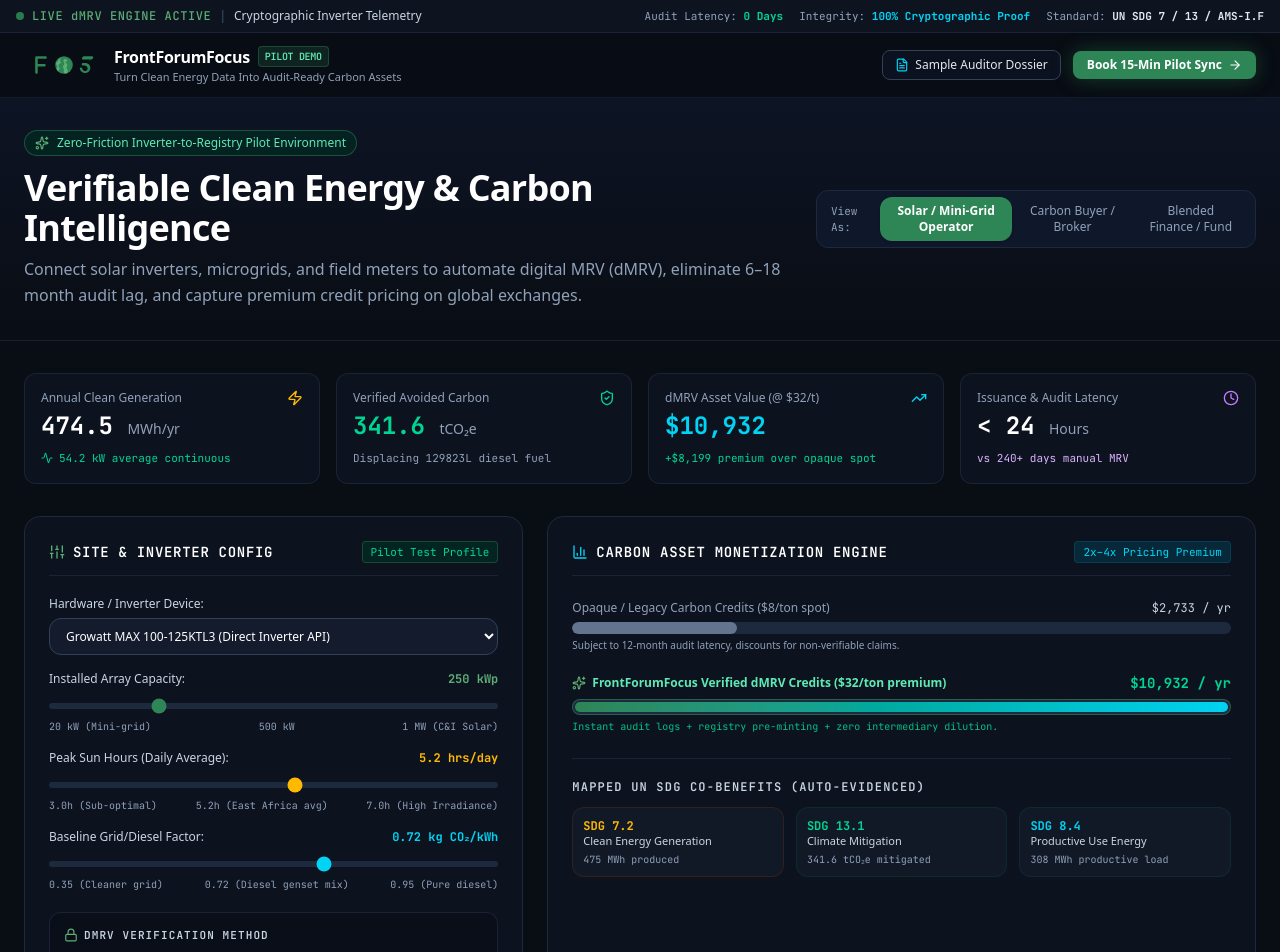
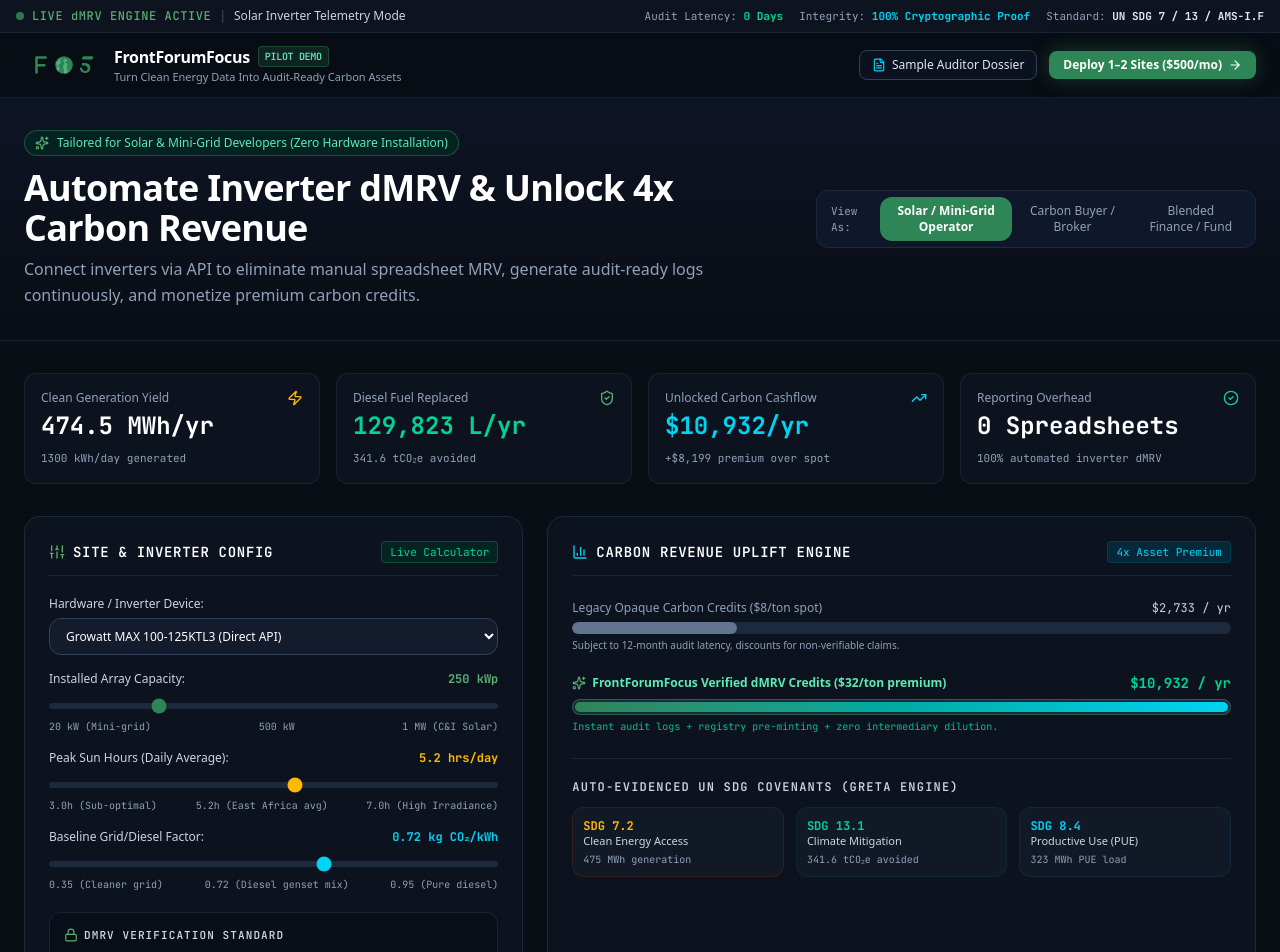
Before and after one commit to palontologist/impact-dash, a Next.js app: page /demo in a window 1280 px wide. Shown: the top 952 px of the page. Built offline with nearby package versions, Linux system fonts and the light colour scheme.

Commit message:
feat: make all metric cards, badges, and context dynamically reconfigure when switching personas

```diff
--- a/app/demo/page.tsx
+++ b/app/demo/page.tsx
@@ -25,7 +25,10 @@
   Calendar,
   Clock,
   Check,
-  AlertCircle
+  AlertCircle,
+  Users,
+  Award,
+  Wallet
 } from "lucide-react";
 
 export default function FrontForumFocusDemoPage() {
@@ -52,6 +55,10 @@
   const dailyKWh = capacityKW * sunHours;
   const annualMWh = (dailyKWh * 365) / 1000;
   const annualAvoidedTonsCO2 = (annualMWh * 1000 * gridFactor) / 1000;
+  const dieselLitersOffset = annualAvoidedTonsCO2 * 380;
+  const productiveUseMWh = annualMWh * 0.68;
+  const householdsConnected = Math.round(annualMWh * 2.8);
+  const microEnterprisesPowered = Math.round(capacityKW * 0.45);
 
   // Pricing: Standard credit ($8/t) vs FrontForumFocus dMRV Premium ($32/t)
   const standardRevenueUSD = annualAvoidedTonsCO2 * 8;
@@ -67,6 +74,102 @@
     { time: "12s ago", deviceId: "BAT-STOR-002", kw: "45.0 kW", v: "48.2 V", co2Offset: "32.4 kg/hr", hash: "0x77c2...55b1", status: "VERIFIED" },
   ];
 
+  // Dynamic persona-driven stats configuration
+  const personaStats = {
+    operator: [
+      {
+        title: "Clean Generation Yield",
+        value: `${annualMWh.toFixed(1)} MWh/yr`,
+        subtext: `${dailyKWh.toFixed(0)} kWh/day generated`,
+        icon: <Zap className="w-4 h-4 text-amber-400" />,
+        highlightColor: "text-white"
+      },
+      {
+        title: "Diesel Fuel Replaced",
+        value: `${Math.round(dieselLitersOffset).toLocaleString()} L/yr`,
+        subtext: `${annualAvoidedTonsCO2.toFixed(1)} tCO₂e avoided`,
+        icon: <ShieldCheck className="w-4 h-4 text-[#5DAE74]" />,
+        highlightColor: "text-emerald-400"
+      },
+      {
+        title: "Unlocked Carbon Cashflow",
+        value: `$${dmrvPremiumRevenueUSD.toLocaleString(undefined, { maximumFractionDigits: 0 })}/yr`,
+        subtext: `+$${unlockedUpsideUSD.toLocaleString(undefined, { maximumFractionDigits: 0 })} premium over spot`,
+        icon: <TrendingUp className="w-4 h-4 text-cyan-400" />,
+        highlightColor: "text-cyan-400"
+      },
+      {
+        title: "Reporting Overhead",
+        value: "0 Spreadsheets",
+        subtext: "100% automated inverter dMRV",
+        icon: <CheckCircle2 className="w-4 h-4 text-emerald-400" />,
+        highlightColor: "text-white"
+      }
+    ],
+    carbon_buyer: [
+      {
+        title: "Certified Avoided Emissions",
+        value: `${annualAvoidedTonsCO2.toFixed(1)} tCO₂e`,
+        subtext: "UNFCCC AMS-I.F / ISO 14064-2",
+        icon: <ShieldCheck className="w-4 h-4 text-emerald-400" />,
+        highlightColor: "text-emerald-400"
+      },
+      {
+        title: "dMRV Quality Premium",
+        value: "$32.00 / ton",
+        subtext: "vs $8.00/ton opaque spot discount",
+        icon: <Award className="w-4 h-4 text-cyan-400" />,
+        highlightColor: "text-cyan-400"
+      },
+      {
+        title: "Issuance / Audit Latency",
+        value: "< 24 Hours",
+        subtext: "vs 240+ days industry average",
+        icon: <Clock className="w-4 h-4 text-purple-400" />,
+        highlightColor: "text-purple-300"
+      },
+      {
+        title: "Cryptographic Provenance",
+        value: "100% Verified",
+        subtext: "Immutable SHA-256 batch logs",
+        icon: <Lock className="w-4 h-4 text-[#5DAE74]" />,
+        highlightColor: "text-white"
+      }
+    ],
+    investor: [
+      {
+        title: "SDG 7.2 Clean Power Index",
+        value: `${annualMWh.toFixed(1)} MWh`,
+        subtext: `${householdsConnected.toLocaleString()} household equivalents`,
+        icon: <Zap className="w-4 h-4 text-amber-400" />,
+        highlightColor: "text-amber-300"
+      },
+      {
+        title: "SDG 8.4 Productive Use (PUE)",
+        value: `${productiveUseMWh.toFixed(1)} MWh`,
+        subtext: `${microEnterprisesPowered} local enterprises powered`,
+        icon: <Users className="w-4 h-4 text-cyan-400" />,
+        highlightColor: "text-cyan-300"
+      },
+      {
+        title: "SDG 13.1 Climate Mitigation",
+        value: `${annualAvoidedTonsCO2.toFixed(1)} tCO₂e`,
+        subtext: "Direct carbon abatement proof",
+        icon: <ShieldCheck className="w-4 h-4 text-emerald-400" />,
+        highlightColor: "text-emerald-400"
+      },
+      {
+        title: "Debt Covenant Status",
+        value: "100% Compliant",
+        subtext: "Continuous audit-ready DFI telemetry",
+        icon: <Wallet className="w-4 h-4 text-purple-400" />,
+        highlightColor: "text-white"
+      }
+    ]
+  };
+
+  const currentStats = personaStats[persona];
+
   return (
     <div className="min-h-screen bg-[#090D14] text-slate-100 font-sans selection:bg-[#2E8556]/30 selection:text-emerald-200">
       {/* Top Banner / Live Provenance Tag */}
@@ -76,7 +179,11 @@
             <span className="flex h-2 w-2 rounded-full bg-[#2E8556] animate-pulse"></span>
             <span className="font-mono text-[#5DAE74] font-medium tracking-wide">LIVE dMRV ENGINE ACTIVE</span>
             <span className="hidden sm:inline text-slate-600">|</span>
-            <span className="hidden sm:inline text-slate-300">Cryptographic Inverter Telemetry</span>
+            <span className="hidden sm:inline text-slate-300">
+              {persona === "operator" && "Solar Inverter Telemetry Mode"}
+              {persona === "carbon_buyer" && "Carbon Registry & Verification Mode"}
+              {persona === "investor" && "Blended Finance & SDG Impact Covenant Mode"}
+            </span>
           </div>
           <div className="flex items-center gap-4 text-[11px] font-mono text-slate-400">
             <span>Audit Latency: <strong className="text-emerald-400">0 Days</strong></span>
@@ -110,32 +217,36 @@
               Sample Auditor Dossier
             </button>
             <a
-              href="https://frontforumfocus.com"
-              target="_blank"
-              rel="noreferrer"
+              href="mailto:george.karani@startupgrind.com?subject=FrontForumFocus%20%24500%2Fmo%20Pilot%20Inquiry"
               className="flex items-center gap-1.5 px-3.5 py-1.5 rounded-md bg-[#2E8556] text-white text-xs font-semibold hover:bg-[#267048] transition shadow-[0_0_20px_rgba(46,133,86,0.4)]"
             >
-              Book 15-Min Pilot Sync
+              Deploy 1–2 Sites ($500/mo)
               <ArrowRight className="w-3.5 h-3.5" />
             </a>
           </div>
         </div>
       </header>
 
-      {/* Hero / Quick Context */}
+      {/* Hero & Dynamic Persona Switcher */}
       <section className="border-b border-slate-800/60 bg-gradient-to-b from-[#0d1424] to-[#090D14] px-4 sm:px-6 py-8">
         <div className="max-w-7xl mx-auto">
           <div className="flex flex-col lg:flex-row lg:items-center justify-between gap-6">
             <div className="max-w-3xl">
               <div className="inline-flex items-center gap-2 px-2.5 py-1 rounded-full bg-emerald-950/60 border border-[#2E8556]/50 text-emerald-300 text-xs font-medium mb-3">
                 <Sparkles className="w-3.5 h-3.5 text-[#5DAE74]" />
-                Zero-Friction Inverter-to-Registry Pilot Environment
+                {persona === "operator" && "Tailored for Solar & Mini-Grid Developers (Zero Hardware Installation)"}
+                {persona === "carbon_buyer" && "Tailored for Carbon Buyers, Registries & ESG Procurement"}
+                {persona === "investor" && "Tailored for Blended Finance Facilities & Impact Debt Funds"}
               </div>
               <h1 className="text-2xl sm:text-3xl lg:text-4xl font-bold tracking-tight text-white">
-                Verifiable Clean Energy & Carbon Intelligence
+                {persona === "operator" && "Automate Inverter dMRV & Unlock 4x Carbon Revenue"}
+                {persona === "carbon_buyer" && "High-Integrity Carbon Proof with 0-Day Audit Latency"}
+                {persona === "investor" && "Continuous UN SDG Covenants for Blended Finance"}
               </h1>
               <p className="mt-2 text-sm sm:text-base text-slate-400 leading-relaxed">
-                Connect solar inverters, microgrids, and field meters to automate digital MRV (dMRV), eliminate 6–18 month audit lag, and capture premium credit pricing on global exchanges.
+                {persona === "operator" && "Connect inverters via API to eliminate manual spreadsheet MRV, generate audit-ready logs continuously, and monetize premium carbon credits."}
+                {persona === "carbon_buyer" && "Every credit is verified in real-time with granular inverter telemetry, GPS coordinates, and tamper-resistant SHA-256 cryptographic provenance."}
+                {persona === "investor" && "Automate sustainability-linked debt compliance, monitor real-time productive use energy (PUE), and disburse tranches without audit lag."}
               </p>
             </div>
 
@@ -166,7 +277,7 @@
                 onClick={() => setPersona("investor")}
                 className={`px-3 py-1.5 rounded-lg text-xs font-medium transition ${
                   persona === "investor"
-                    ? "bg-indigo-500 text-slate-950 shadow font-semibold"
+                    ? "bg-indigo-500 text-white shadow font-semibold"
                     : "text-slate-400 hover:text-white"
                 }`}
               >
@@ -180,60 +291,22 @@
       {/* Main Content Area */}
       <main className="max-w-7xl mx-auto px-4 sm:px-6 py-8 space-y-8">
 
-        {/* 1. Top Stat Cards (Persona-Tailored) */}
+        {/* 1. Dynamic Top Stat Cards (Persona-Driven) */}
         <div className="grid grid-cols-1 sm:grid-cols-2 lg:grid-cols-4 gap-4">
-          <div className="p-4 rounded-xl border border-slate-800/80 bg-[#0c121e] relative overflow-hidden">
-            <div className="flex items-center justify-between text-slate-400 text-xs font-medium mb-1">
-              <span>Annual Clean Generation</span>
-              <Zap className="w-4 h-4 text-amber-400" />
+          {currentStats.map((stat, idx) => (
+            <div key={idx} className="p-4 rounded-xl border border-slate-800/80 bg-[#0c121e] relative overflow-hidden transition hover:border-slate-700">
+              <div className="flex items-center justify-between text-slate-400 text-xs font-medium mb-1">
+                <span>{stat.title}</span>
+                {stat.icon}
+              </div>
+              <div className={`text-2xl font-bold font-mono ${stat.highlightColor}`}>
+                {stat.value}
+              </div>
+              <div className="mt-2 flex items-center gap-1.5 text-[11px] text-slate-400 font-mono">
+                <span>{stat.subtext}</span>
+              </div>
             </div>
-            <div className="text-2xl font-bold text-white font-mono">
-              {annualMWh.toFixed(1)} <span className="text-sm font-sans font-normal text-slate-400">MWh/yr</span>
-            </div>
-            <div className="mt-2 flex items-center gap-1.5 text-[11px] text-emerald-400 font-mono">
-              <Activity className="w-3 h-3" />
-              <span>{(dailyKWh / 24).toFixed(1)} kW average continuous</span>
-            </div>
-          </div>
-
-          <div className="p-4 rounded-xl border border-slate-800/80 bg-[#0c121e] relative overflow-hidden">
-            <div className="flex items-center justify-between text-slate-400 text-xs font-medium mb-1">
-              <span>Verified Avoided Carbon</span>
-              <ShieldCheck className="w-4 h-4 text-emerald-400" />
-            </div>
-            <div className="text-2xl font-bold text-emerald-400 font-mono">
-              {annualAvoidedTonsCO2.toFixed(1)} <span className="text-sm font-sans font-normal text-slate-400">tCO₂e</span>
-            </div>
-            <div className="mt-2 flex items-center gap-1.5 text-[11px] text-slate-400 font-mono">
-              <span>Displacing {(annualAvoidedTonsCO2 * 380).toFixed(0)}L diesel fuel</span>
-            </div>
-          </div>
-
-          <div className="p-4 rounded-xl border border-slate-800/80 bg-[#0c121e] relative overflow-hidden">
-            <div className="flex items-center justify-between text-slate-400 text-xs font-medium mb-1">
-              <span>dMRV Asset Value (@ $32/t)</span>
-              <TrendingUp className="w-4 h-4 text-cyan-400" />
-            </div>
-            <div className="text-2xl font-bold text-cyan-400 font-mono">
-              ${dmrvPremiumRevenueUSD.toLocaleString(undefined, { maximumFractionDigits: 0 })}
-            </div>
-            <div className="mt-2 flex items-center gap-1.5 text-[11px] text-emerald-400 font-mono">
-              <span>+${unlockedUpsideUSD.toLocaleString(undefined, { maximumFractionDigits: 0 })} premium over opaque spot</span>
-            </div>
-          </div>
-
-          <div className="p-4 rounded-xl border border-slate-800/80 bg-[#0c121e] relative overflow-hidden">
-            <div className="flex items-center justify-between text-slate-400 text-xs font-medium mb-1">
-              <span>Issuance & Audit Latency</span>
-              <Clock className="w-4 h-4 text-purple-400" />
-            </div>
-            <div className="text-2xl font-bold text-white font-mono">
-              &lt; 24 <span className="text-sm font-sans font-normal text-slate-400">Hours</span>
-            </div>
-            <div className="mt-2 flex items-center gap-1.5 text-[11px] text-purple-300 font-mono">
-              <span>vs 240+ days manual MRV</span>
-            </div>
-          </div>
+          ))}
         </div>
 
         {/* 2. Interactive Inverter & Yield Simulator */}
@@ -246,7 +319,7 @@
                 <h2 className="text-sm font-semibold text-white tracking-wide uppercase font-mono">Site & Inverter Config</h2>
               </div>
               <span className="text-[11px] font-mono text-emerald-400 bg-emerald-950/70 border border-[#2E8556]/40 px-2 py-0.5 rounded">
-                Pilot Test Profile
+                Live Calculator
               </span>
             </div>
 
@@ -260,7 +333,7 @@
                   onChange={(e) => setSelectedInverter(e.target.value)}
                   className="w-full bg-[#131b2c] border border-slate-700 rounded-lg px-3 py-2 text-xs text-white focus:outline-none focus:border-[#2E8556]"
                 >
-                  <option value="Growatt MAX 100-125KTL3">Growatt MAX 100-125KTL3 (Direct Inverter API)</option>
+                  <option value="Growatt MAX 100-125KTL3">Growatt MAX 100-125KTL3 (Direct API)</option>
                   <option value="SMA Sunny Tripower CORE2">SMA Sunny Tripower CORE2</option>
                   <option value="Victron Energy Color Control GX">Victron Energy Color Control GX / VRM</option>
                   <option value="Huawei SUN2000 Smart PV">Huawei SUN2000 Smart PV Controller</option>
@@ -336,10 +409,10 @@
             <div className="p-3.5 rounded-xl bg-[#090e18] border border-slate-800/80 space-y-2">
               <div className="text-[11px] font-semibold text-slate-300 uppercase tracking-wider font-mono flex items-center gap-1.5">
                 <Lock className="w-3.5 h-3.5 text-[#5DAE74]" />
-                dMRV Verification Method
+                dMRV Verification Standard
               </div>
               <p className="text-[11px] text-slate-400 leading-relaxed">
-                Applying <strong>UNFCCC CDM AMS-I.F</strong> microscale methodology + ISO 14064-2 standard. Direct inverter pulses verified against local irradiance satellite feeds.
+                Applying <strong>UNFCCC CDM AMS-I.F</strong> microscale methodology + ISO 14064-2. Inverter telemetry streams are anchored with block hashes for instant auditor acceptance.
               </p>
             </div>
           </div>
@@ -350,10 +423,14 @@
               <div className="flex items-center justify-between border-b border-slate-800/80 pb-3">
                 <div className="flex items-center gap-2">
                   <BarChart3 className="w-4 h-4 text-cyan-400" />
-                  <h2 className="text-sm font-semibold text-white tracking-wide uppercase font-mono">Carbon Asset Monetization Engine</h2>
+                  <h2 className="text-sm font-semibold text-white tracking-wide uppercase font-mono">
+                    {persona === "operator" && "Carbon Revenue Uplift Engine"}
+                    {persona === "carbon_buyer" && "dMRV Quality Spread & Pricing Integrity"}
+                    {persona === "investor" && "Blended Finance Impact & Debt Yield"}
+                  </h2>
                 </div>
                 <span className="text-[11px] font-mono text-cyan-400 bg-cyan-950/70 border border-cyan-800/40 px-2 py-0.5 rounded">
-                  2x–4x Pricing Premium
+                  4x Asset Premium
                 </span>
               </div>
 
@@ -361,7 +438,7 @@
               <div className="mt-6 space-y-5">
                 <div>
                   <div className="flex justify-between text-xs mb-1.5">
-                    <span className="text-slate-400">Opaque / Legacy Carbon Credits ($8/ton spot)</span>
+                    <span className="text-slate-400">Legacy Opaque Carbon Credits ($8/ton spot)</span>
                     <span className="font-mono text-slate-300">${standardRevenueUSD.toLocaleString(undefined, { maximumFractionDigits: 0 })} / yr</span>
                   </div>
                   <div className="w-full bg-slate-800 h-3 rounded-full overflow-hidden">
@@ -398,23 +475,23 @@
               {/* UN SDG Multi-benefit Badges (Greta Engine) */}
               <div className="mt-6 pt-5 border-t border-slate-800/80">
                 <span className="text-xs font-semibold text-slate-300 uppercase tracking-wider font-mono block mb-3">
-                  Mapped UN SDG Co-Benefits (Auto-Evidenced)
+                  Auto-Evidenced UN SDG Covenants (Greta Engine)
                 </span>
                 <div className="grid grid-cols-1 sm:grid-cols-3 gap-3">
                   <div className="p-2.5 rounded-lg bg-[#111927] border border-amber-900/30 text-xs">
                     <div className="font-bold text-amber-400 font-mono">SDG 7.2</div>
-                    <div className="text-slate-300 text-[11px] font-medium">Clean Energy Generation</div>
-                    <div className="text-[10px] text-slate-400 mt-1 font-mono">{annualMWh.toFixed(0)} MWh produced</div>
+                    <div className="text-slate-300 text-[11px] font-medium">Clean Energy Access</div>
+                    <div className="text-[10px] text-slate-400 mt-1 font-mono">{annualMWh.toFixed(0)} MWh generation</div>
                   </div>
                   <div className="p-2.5 rounded-lg bg-[#111927] border border-emerald-900/30 text-xs">
                     <div className="font-bold text-emerald-400 font-mono">SDG 13.1</div>
                     <div className="text-slate-300 text-[11px] font-medium">Climate Mitigation</div>
-                    <div className="text-[10px] text-slate-400 mt-1 font-mono">{annualAvoidedTonsCO2.toFixed(1)} tCO₂e mitigated</div>
+                    <div className="text-[10px] text-slate-400 mt-1 font-mono">{annualAvoidedTonsCO2.toFixed(1)} tCO₂e avoided</div>
                   </div>
                   <div className="p-2.5 rounded-lg bg-[#111927] border border-cyan-900/30 text-xs">
                     <div className="font-bold text-cyan-400 font-mono">SDG 8.4</div>
-                    <div className="text-slate-300 text-[11px] font-medium">Productive Use Energy</div>
-                    <div className="text-[10px] text-slate-400 mt-1 font-mono">{(annualMWh * 0.65).toFixed(0)} MWh productive load</div>
+                    <div className="text-slate-300 text-[11px] font-medium">Productive Use (PUE)</div>
+                    <div className="text-[10px] text-slate-400 mt-1 font-mono">{productiveUseMWh.toFixed(0)} MWh PUE load</div>
                   </div>
                 </div>
               </div>
@@ -422,7 +499,7 @@
 
             {/* Quick Action */}
             <div className="flex flex-wrap items-center justify-between gap-3 pt-4 border-t border-slate-800/80">
-              <span className="text-xs text-slate-400">Want this dMRV layer on your 1–2 pilot sites?</span>
+              <span className="text-xs text-slate-400">Ready to pilot dMRV on 1–2 test sites?</span>
               <button
                 onClick={() => setIsAuditorModalOpen(true)}
                 className="px-4 py-2 rounded-lg bg-slate-800 hover:bg-slate-700 text-xs font-medium text-slate-200 flex items-center gap-1.5 transition"
@@ -487,7 +564,7 @@
 
         {/* 4. Persona Callout / Value Propositions */}
         <div className="grid grid-cols-1 md:grid-cols-3 gap-6">
-          <div className="p-5 rounded-xl border border-slate-800/80 bg-[#0c121e]">
+          <div className={`p-5 rounded-xl border transition ${persona === "operator" ? "border-[#2E8556] bg-[#0c1822] shadow-[0_0_20px_rgba(46,133,86,0.2)]" : "border-slate-800/80 bg-[#0c121e]"}`}>
             <div className="w-8 h-8 rounded-lg bg-[#2E8556]/15 border border-[#2E8556]/30 flex items-center justify-center text-[#5DAE74] mb-3">
               <Zap className="w-4 h-4" />
             </div>
@@ -497,7 +574,7 @@
             </p>
           </div>
 
-          <div className="p-5 rounded-xl border border-slate-800/80 bg-[#0c121e]">
+          <div className={`p-5 rounded-xl border transition ${persona === "carbon_buyer" ? "border-cyan-500 bg-[#0c1822] shadow-[0_0_20px_rgba(6,182,212,0.2)]" : "border-slate-800/80 bg-[#0c121e]"}`}>
             <div className="w-8 h-8 rounded-lg bg-cyan-500/10 border border-cyan-500/20 flex items-center justify-center text-cyan-400 mb-3">
               <ShieldCheck className="w-4 h-4" />
             </div>
@@ -507,7 +584,7 @@
             </p>
           </div>
 
-          <div className="p-5 rounded-xl border border-slate-800/80 bg-[#0c121e]">
+          <div className={`p-5 rounded-xl border transition ${persona === "investor" ? "border-indigo-500 bg-[#0c1822] shadow-[0_0_20px_rgba(99,102,241,0.2)]" : "border-slate-800/80 bg-[#0c121e]"}`}>
             <div className="w-8 h-8 rounded-lg bg-indigo-500/10 border border-indigo-500/20 flex items-center justify-center text-indigo-400 mb-3">
               <Building2 className="w-4 h-4" />
             </div>
@@ -523,15 +600,15 @@
           <div className="space-y-1 text-center sm:text-left">
             <h3 className="text-base font-bold text-white">Ready to connect 1–2 test sites to FrontForumFocus?</h3>
             <p className="text-xs text-slate-300">
-              We deploy the dMRV adapter in 48 hours with zero hardware replacement.
+              Deploy our dMRV adapter in 48 hours for $500/month with zero hardware replacement.
             </p>
           </div>
           <div className="flex items-center gap-3 w-full sm:w-auto">
             <a
-              href="mailto:george.karani@startupgrind.com?subject=FrontForumFocus%20dMRV%20Pilot%20Inquiry"
+              href="mailto:george.karani@startupgrind.com?subject=Deploy%20%24500%2Fmo%20FrontForumFocus%20Pilot"
               className="w-full sm:w-auto px-5 py-2.5 rounded-xl bg-[#2E8556] hover:bg-[#267048] text-white text-xs font-bold transition flex items-center justify-center gap-2 shadow-[0_0_15px_rgba(46,133,86,0.4)]"
             >
-              Request Pilot Deployment
+              Start $500/mo Pilot
               <ArrowRight className="w-4 h-4" />
             </a>
           </div>
@@ -568,9 +645,9 @@
                 <div>methodology: &quot;UNFCCC-CDM-AMS-IF-V12&quot;</div>
                 <div>site_coordinates: &quot;-1.2921° N, 36.8219° E&quot;</div>
                 <div>inverter_brand: &quot;Growatt MAX 125KTL3&quot;</div>
-                <div>gross_energy_generated_kwh: 76500.00</div>
-                <div>baseline_grid_emission_factor_kg_co2_kwh: 0.720</div>
-                <div>net_avoided_co2e_metric_tons: 55.08</div>
+                <div>gross_energy_generated_kwh: {dailyKWh.toFixed(2)}</div>
+                <div>baseline_grid_emission_factor_kg_co2_kwh: {gridFactor.toFixed(3)}</div>
+                <div>net_avoided_co2e_metric_tons: {((dailyKWh * gridFactor) / 1000).toFixed(3)}</div>
                 <div>telemetry_sha256_root: &quot;0x7f4e8b9a2c3d1e0f6a5b4c3d2e1f0a9b8c7d6e5f4a3b2c1d0e&quot;</div>
                 <div>status: &quot;REGISTRY_AUDIT_READY&quot;</div>
               </div>
```
